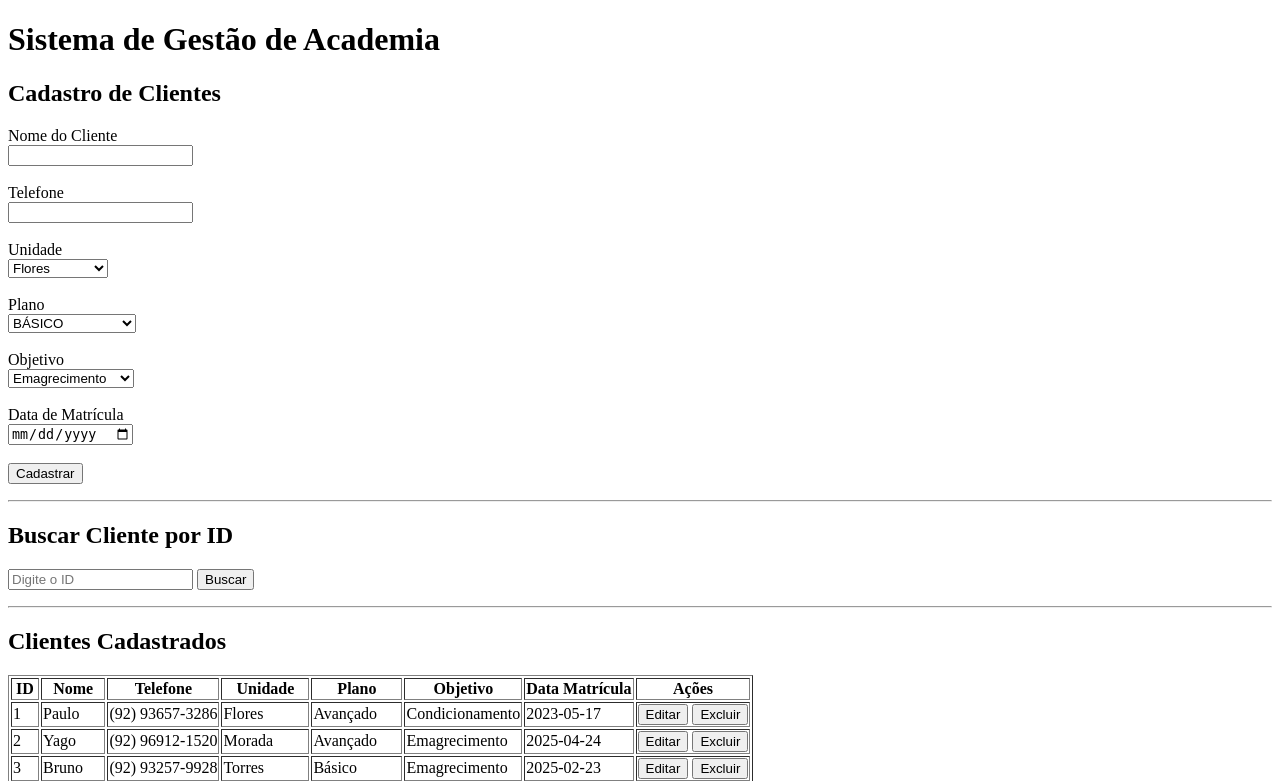
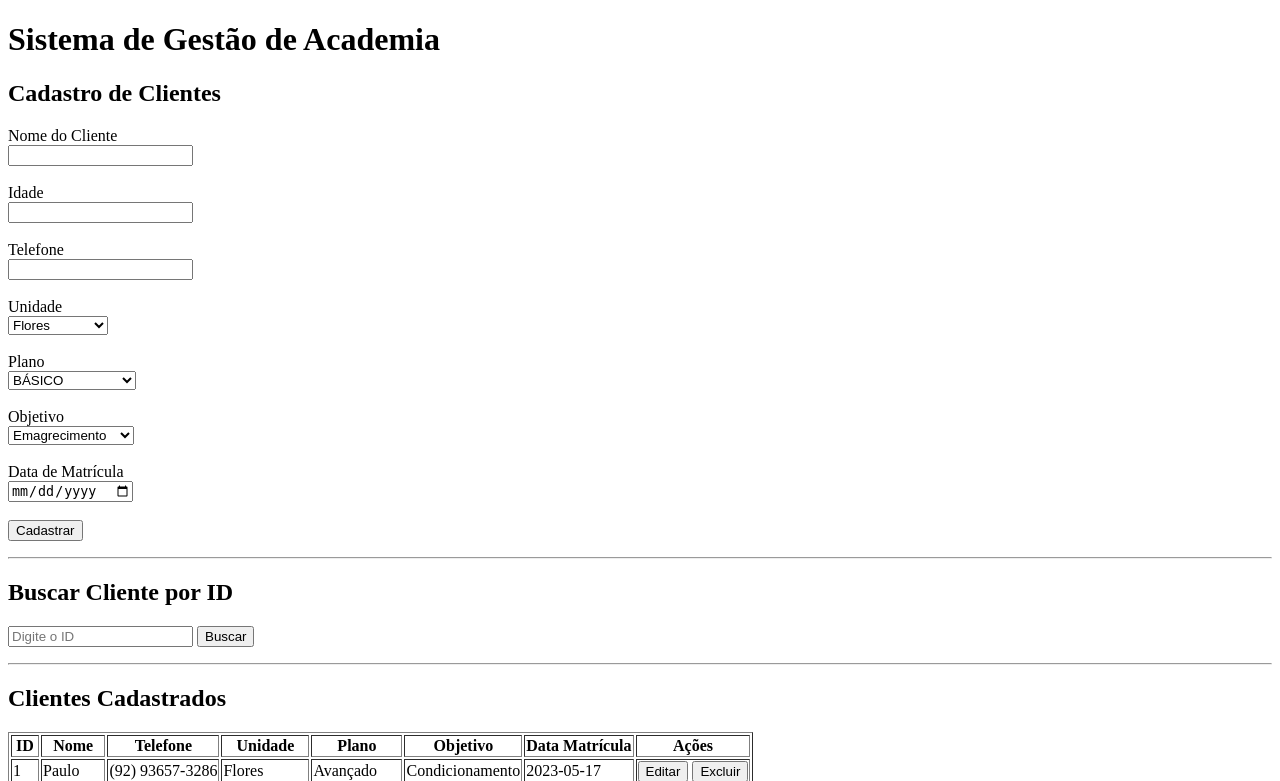
Before and after one commit to bernardo-gontijo/Projeto-Full-Stack, a Flask app: page / in a window 1280 px wide. Shown: the top 781 px of the page. Run offline with Flask 3, Linux system fonts and the light colour scheme.

Commit message:
Adição de Campo Idade no Formulário e Correção de Bug

```diff
--- a/templates/index.html
+++ b/templates/index.html
@@ -17,7 +17,12 @@
     <form id="formCadastro">
         Nome do Cliente
         <br>
-        <input type="text" id="nomecliente" name="nomecliente">
+        <input type="text" id="nome" name="nome">
+        <br><br>
+
+        Idade
+        <br>
+        <input type="number" id="idade" name="idade">
         <br><br>
 
         Telefone
@@ -59,7 +64,7 @@
 
         Data de Matrícula
         <br>
-        <input type="date" id="datamatricula" name="datamatricula">
+        <input type="date" id="data_matricula" name="data_matricula">
         <br><br>
 
         <input type="button" value="Cadastrar" onclick="cadastrarCliente()">
```
